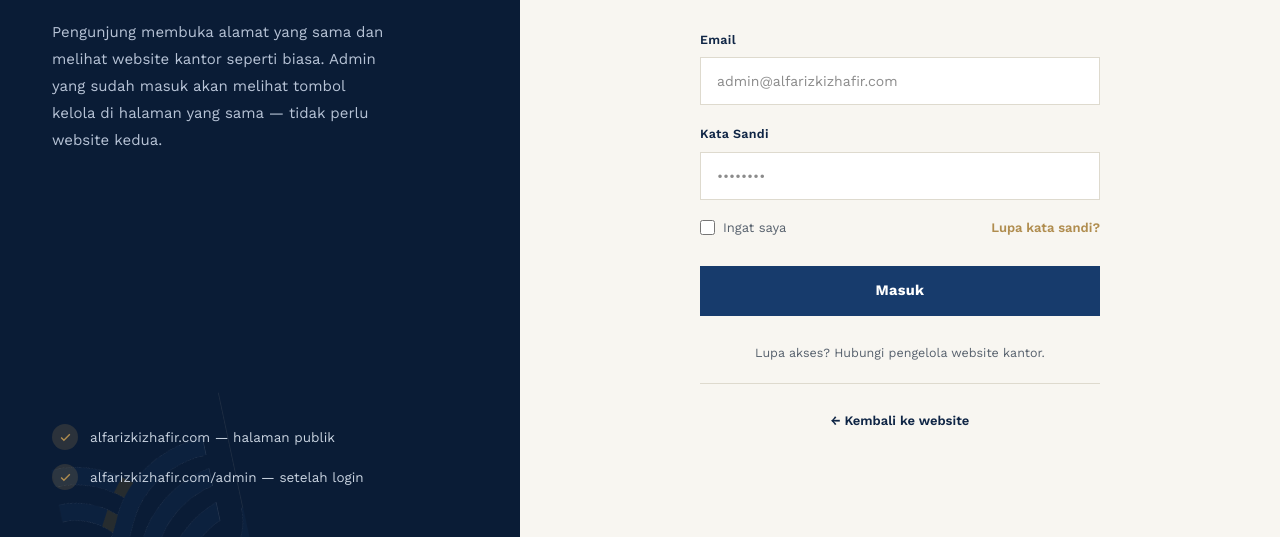
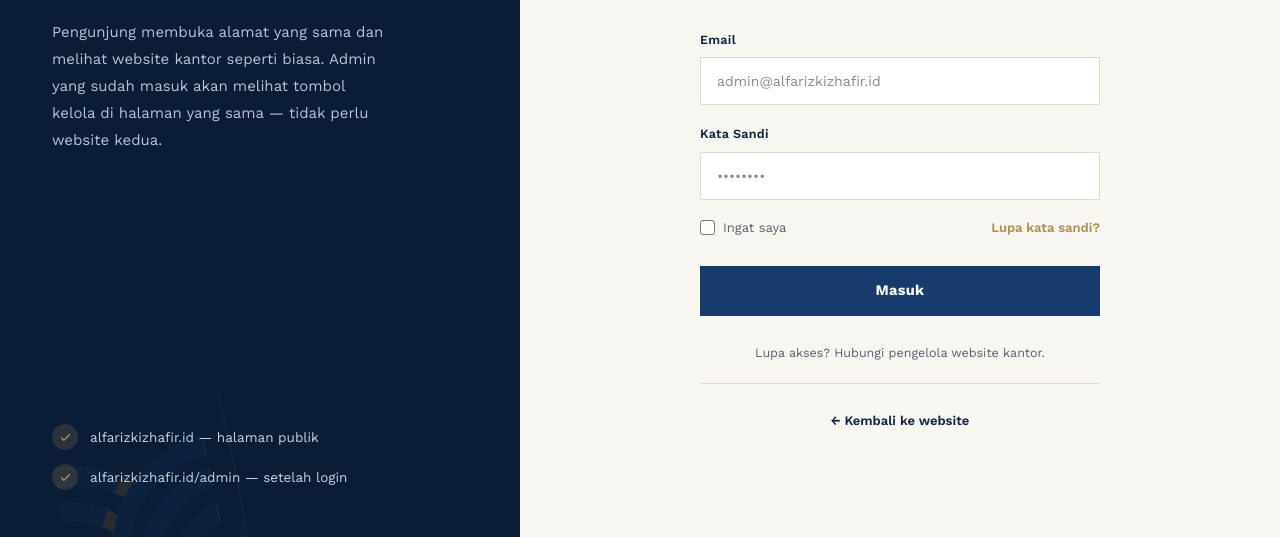
Before and after one commit to alfarizkizhafirlawfirm-ai/alfarizkizhafirlawfirm, a Next.js app: page /admin/login in a window 1280 px wide. Shown: the part 254-791 px from the top of the page. Built offline with nearby package versions, Linux system fonts and the light colour scheme; no server answers.

Commit message:
Update domain extension to .id in login page

```diff
--- a/app/admin/login/page.tsx
+++ b/app/admin/login/page.tsx
@@ -128,7 +128,7 @@ export default async function LoginPage({
               </svg>
             </span>
             <span style={{ fontSize: "13.5px", color: "#C9D3E0" }}>
-              alfarizkizhafir.com &mdash; halaman publik
+              alfarizkizhafir.id &mdash; halaman publik
             </span>
           </div>
           <div style={{ display: "flex", alignItems: "center", gap: "12px" }}>
@@ -155,7 +155,7 @@ export default async function LoginPage({
               </svg>
             </span>
             <span style={{ fontSize: "13.5px", color: "#C9D3E0" }}>
-              alfarizkizhafir.com/admin &mdash; setelah login
+              alfarizkizhafir.id/admin &mdash; setelah login
             </span>
           </div>
         </div>
@@ -243,7 +243,7 @@ export default async function LoginPage({
                 id="email"
                 name="email"
                 type="email"
-                placeholder="admin@alfarizkizhafir.com"
+                placeholder="admin@alfarizkizhafir.id"
                 required
                 style={{
                   width: "100%",
```
